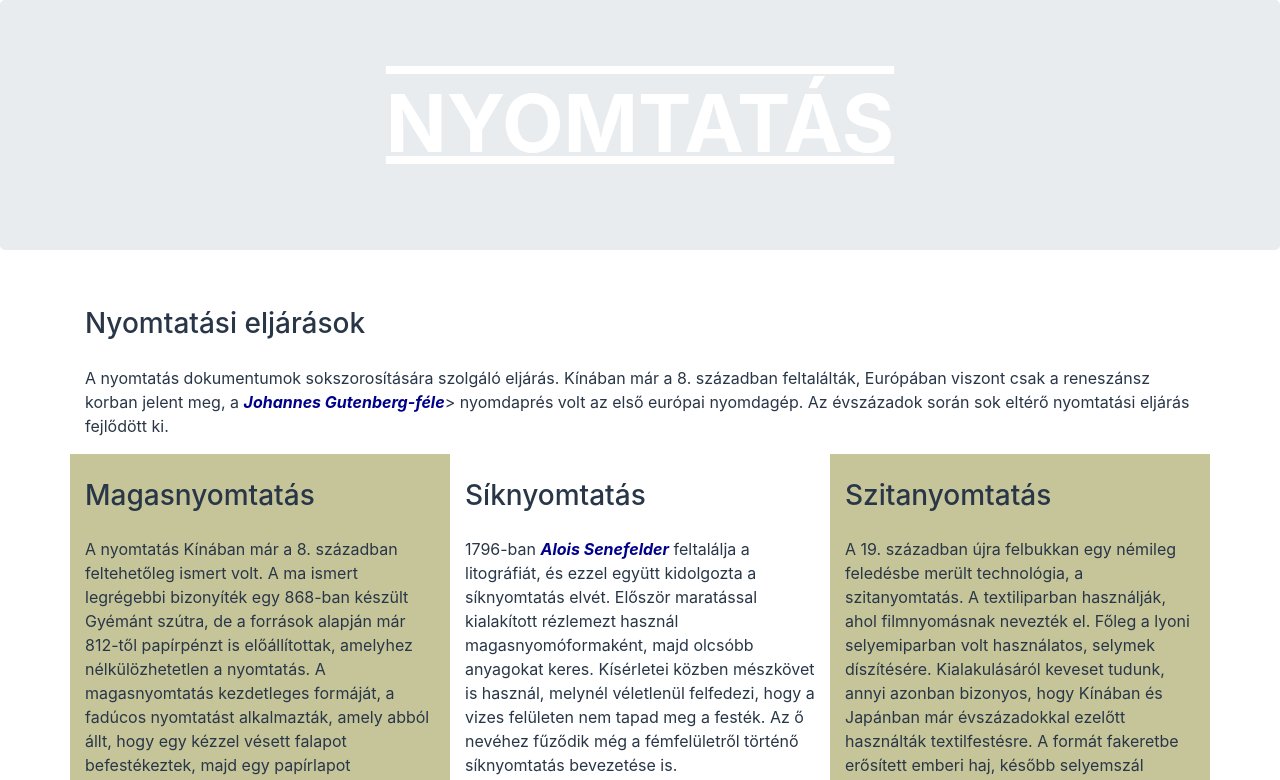
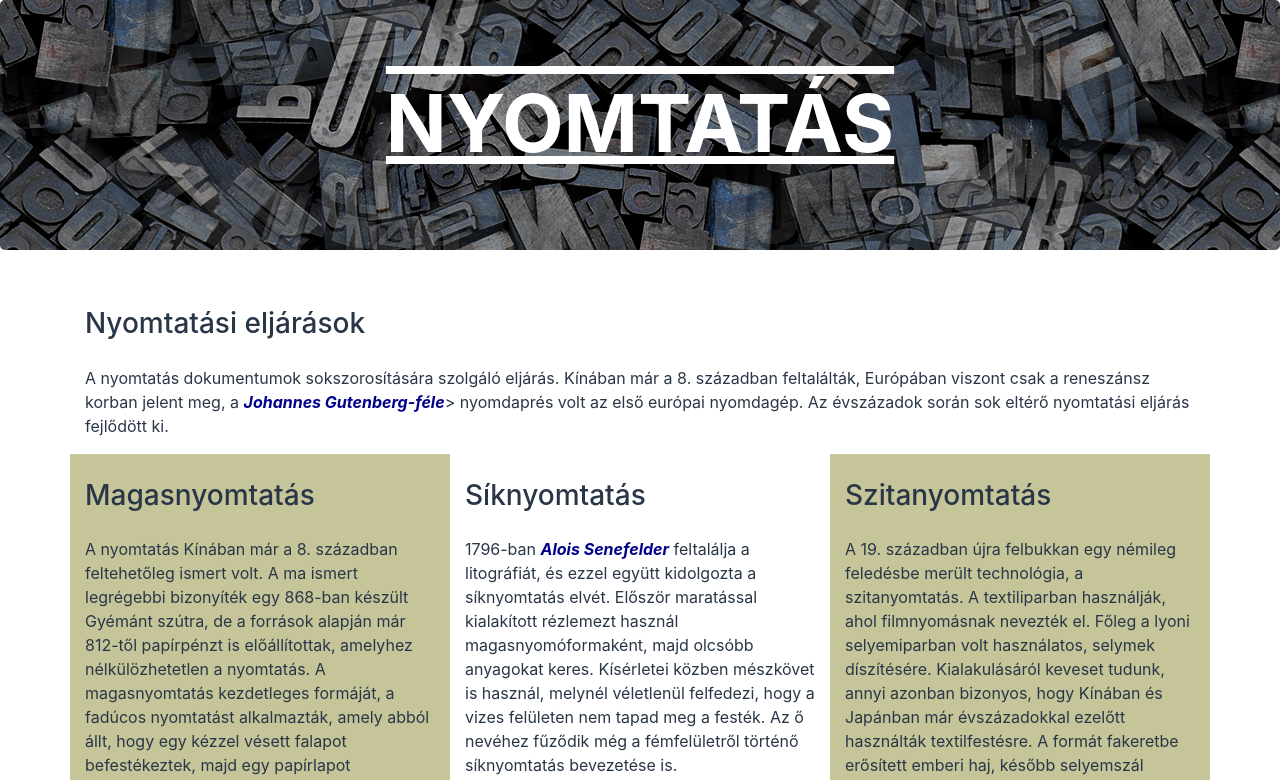
Before and after one commit to bogialmasi/nyomtatas, a plain HTML site: page index.html in a window 1280 px wide. Shown: the top 780 px of the page. Drawn offline with Linux system fonts and the light colour scheme.

Commit message:
Update nyomtatas.css

```diff
--- a/nyomtatas.css
+++ b/nyomtatas.css
@@ -6,7 +6,7 @@ body{
   background-position: center;
   height: 250px;
   padding-top: 75px;
-  background-image: url(../web/drukletters.jpg)
+  background-image: url(drukletters.jpg)
 }
 
 .bg-fej h1{
```
